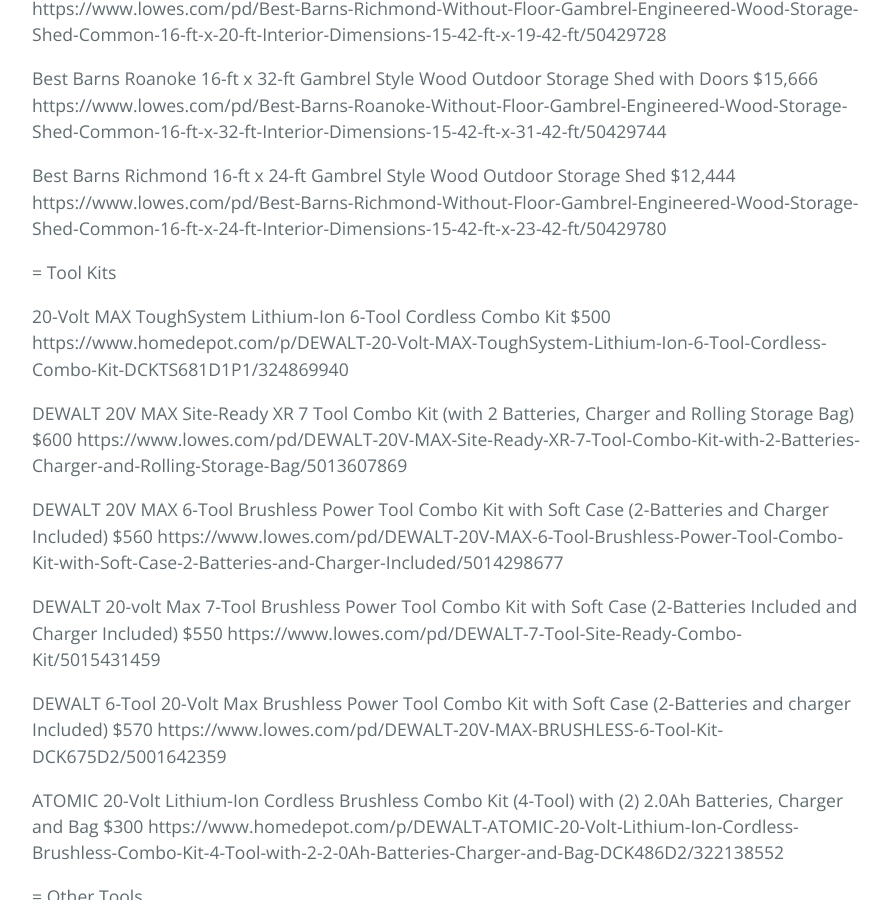
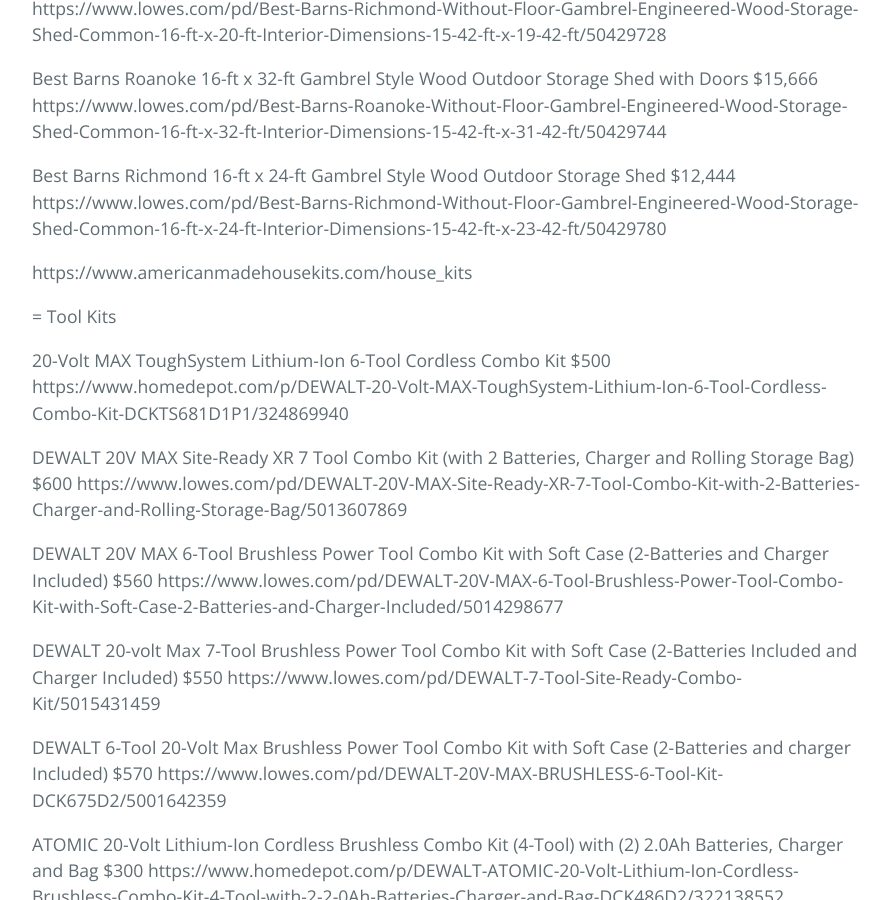
Before and after one commit to jscar-hawk/jscar-hawk.github.io, a Jekyll site: the page built from docs/new-home-buildout.md, in a window 1280 px wide and 900 px high, scrolled down 424 px. Shown: the whole window, without its empty margins (192-1083 px from the left). Built offline with Jekyll 4.4.1, drawn with Linux system fonts in a browser that asks for light colours; our own code applies the rules of GitHub Pages for plain Markdown files; part of the change alters nothing that is shown.

Commit message:
Update new-home-buildout.md

```diff
--- a/docs/new-home-buildout.md
+++ b/docs/new-home-buildout.md
@@ -11,6 +11,8 @@ https://www.lowes.com/pd/Best-Barns-Roanoke-Without-Floor-Gambrel-Engineered-Woo
 Best Barns Richmond 16-ft x 24-ft Gambrel Style Wood Outdoor Storage Shed
 $12,444
 https://www.lowes.com/pd/Best-Barns-Richmond-Without-Floor-Gambrel-Engineered-Wood-Storage-Shed-Common-16-ft-x-24-ft-Interior-Dimensions-15-42-ft-x-23-42-ft/50429780
+
+https://www.americanmadehousekits.com/house_kits
 
 
 
```
